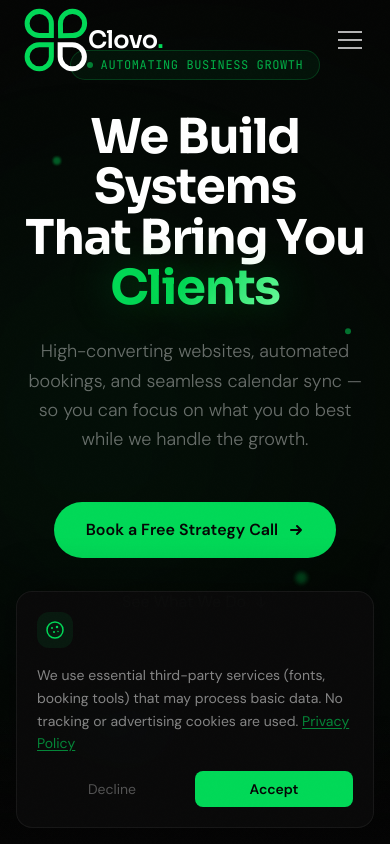
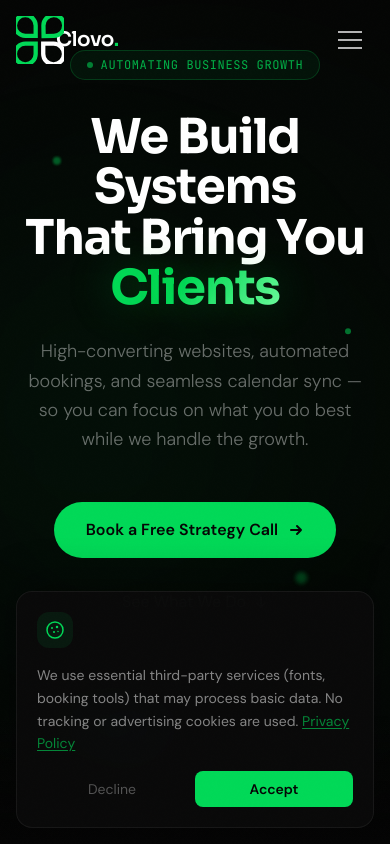
Before and after one commit to clovo-solutions/clovo-website, a Next.js app: page / in a window 390 px wide. Shown: the top 844 px of the page. Built offline with nearby package versions, Linux system fonts and the light colour scheme.

Commit message:
fix logo size

```diff
--- a/src/components/Navbar.tsx
+++ b/src/components/Navbar.tsx
@@ -38,16 +38,18 @@ export default function Navbar() {
         <nav className="max-w-7xl mx-auto px-6 lg:px-8 h-20 flex items-center justify-between">
           {/* Logo */}
           <Link href="/" className="flex items-center group">
+            <div className="h-8 md:h-10 flex items-center overflow-visible">
               <Image
                 src="/logo.svg"
                 alt="Clovo Solutions"
                 width={64}
                 height={64}
-              className="transition-transform duration-300 group-hover:scale-110"
+                className="h-full w-full scale-[1.5] transition-transform duration-300 group-hover:scale-[1.6]"
+                priority
               />
-            <span className="font-display font-semibold text-2xl tracking-tight text-white">
-              Clovo
-              <span className="text-accent">.</span>
+            </div>
+            <span className="font-display font-semibold text-xl md:text-2xl tracking-tight text-white">
+              Clovo<span className="text-accent">.</span>
             </span>
           </Link>
 
```
Also changed, not shown: public/logo.svg. Lines whose indentation alone changed are shown as unchanged.
